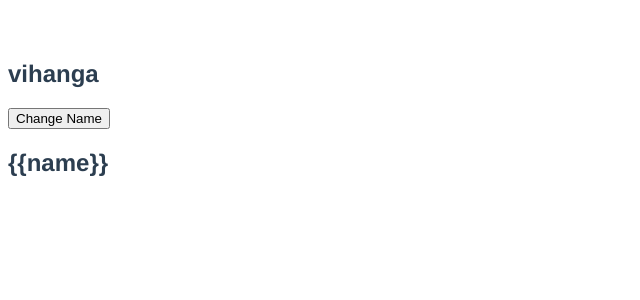
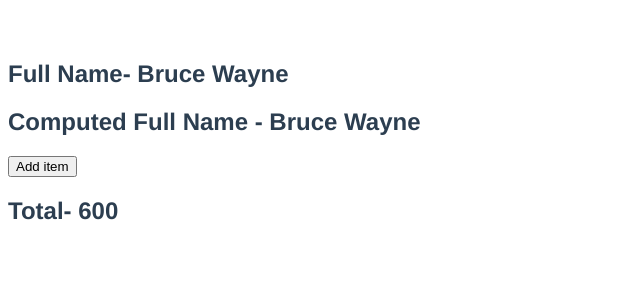
Before and after one commit to KDvs123/vue-tutorial, a Vue app in the folder hello-world/: page / in a window 1280 px wide. Shown: the top 300 px of the page, without its empty margins (0-640 px from the left). Built offline with nearby package versions, Linux system fonts and the light colour scheme.

Commit message:
computed properties

```diff
--- a/hello-world/src/App.vue
+++ b/hello-world/src/App.vue
@@ -224,13 +224,30 @@
   <!-- v-once -->
 
   <h2 v-once>{{name}}</h2>
-  <button @click="name='batman'">Change Name</button>
+  <!-- <button @click="name='batman'">Change Name</button> -->
+
+
   <!--v model can be only use for the select input and text area tags-->
 
 
   <!--v-pre skips compilation for the corresponding element-->
 
-   <h2 v-pre>{{name}}</h2>
+   <!-- <h2 v-pre>{{name}}</h2> -->
+
+   <!-- Computed Properties-->
+
+   <!--properties that can be bound to the template like data properties-->
+   <!--used for composing new data from the exsitng-->
+
+   <h2>Full Name- {{firstName}} {{lastName}}</h2>
+   <h2>Computed Full Name - {{fullName}}</h2>
+   <button @click="items.push({id:4, title:'keyboard' ,price:50})">Add item</button>
+   <h2>Total- {{ total }}</h2>
+
+
+
+
+
 </template>
 <!--recommended way is mustash way-->
 
@@ -247,7 +264,24 @@ export default {
 
   data() {
     return {
-      name:'vihanga'
+      firstName:'Bruce',
+      lastName:'Wayne',
+      items:[
+        {
+          id:1,
+          title:'TV',
+          price:100
+        },{
+          id:2,
+          title:'Phone',
+          price:200
+        },{
+          id:3,
+          title:'Laptop',
+          price:300
+        }
+      ],
+      // name:'vihanga'
       // formValues: {
       //   name: "",
       //   profileSummary: "",
@@ -319,7 +353,14 @@ export default {
 
       console.log('Form values', this.formValues)
 
-    }
+    },
+
+    },computed:{
+      fullName(){
+        return `${this.firstName} ${this.lastName}`
+      },total(){
+        return this.items.reduce((total,curr)=> (total+= curr.price),0)
+      }
     // add(a,b,c){
     //   return a+b+c
     // },
```
